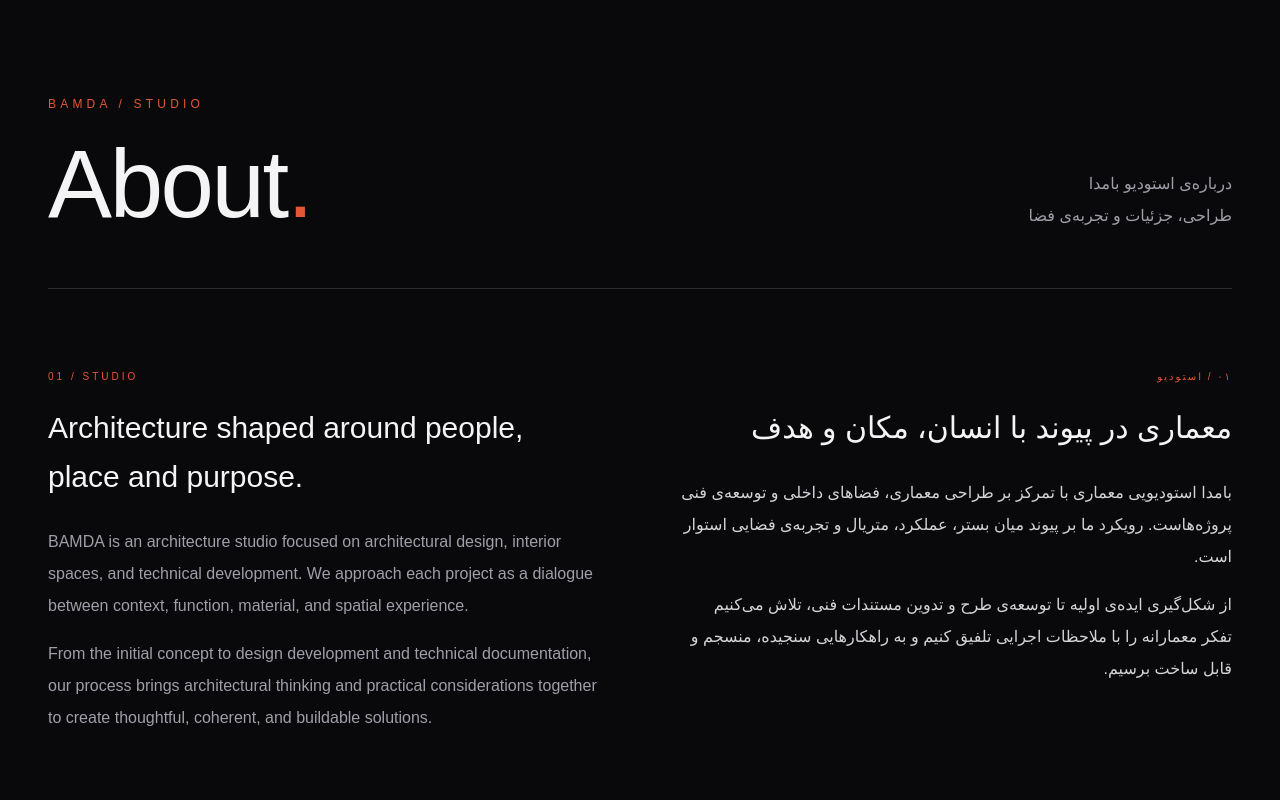
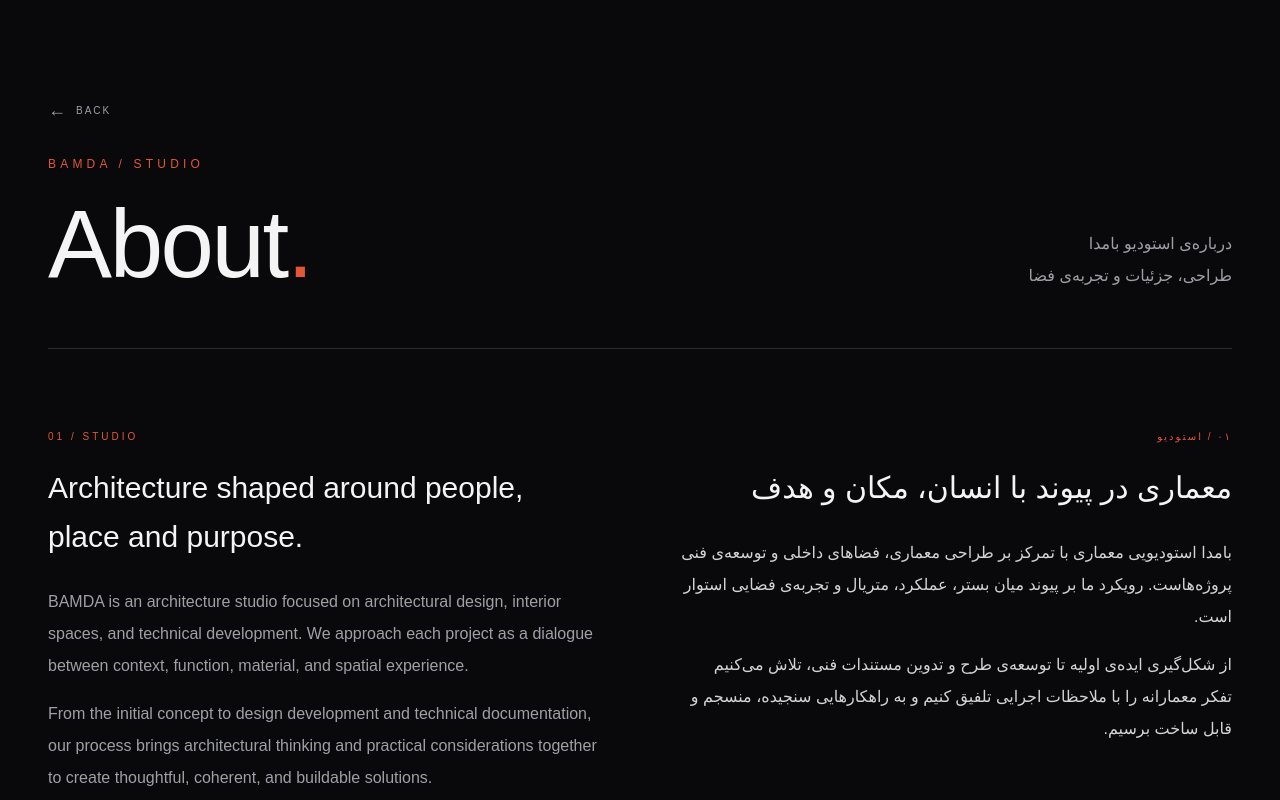
Before and after one commit to baranmasoumi2000-coder/bamda, a Next.js app: page /about in a window 1280 px wide. Shown: the top 800 px of the page. Built offline with nearby package versions, Linux system fonts and the light colour scheme.

Commit message:
Add back navigation and finish project arrow styling

```diff
--- a/app/about/page.tsx
+++ b/app/about/page.tsx
@@ -55,6 +55,7 @@
   return (
     <main className="min-h-screen overflow-hidden bg-zinc-950 text-zinc-100">
       <div className="mx-auto max-w-7xl px-5 pb-24 pt-16 sm:px-8 sm:pt-24 lg:px-12">
+        <a href="/" className="mb-8 inline-flex items-center gap-2 text-[10px] tracking-[0.2em] text-zinc-400 transition-colors hover:text-[#E74727]"><span className="text-lg">←</span> BACK</a>
         <header className="border-b border-white/15 pb-10 sm:pb-14">
           <p className="text-[10px] tracking-[0.35em] text-[#E45736] sm:text-xs">
             BAMDA / STUDIO
```
